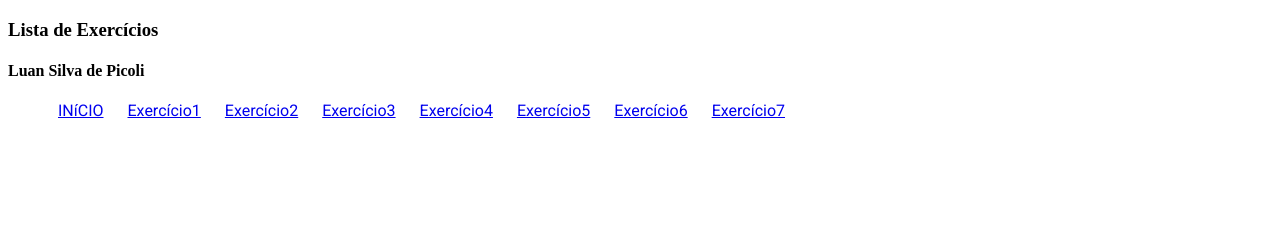
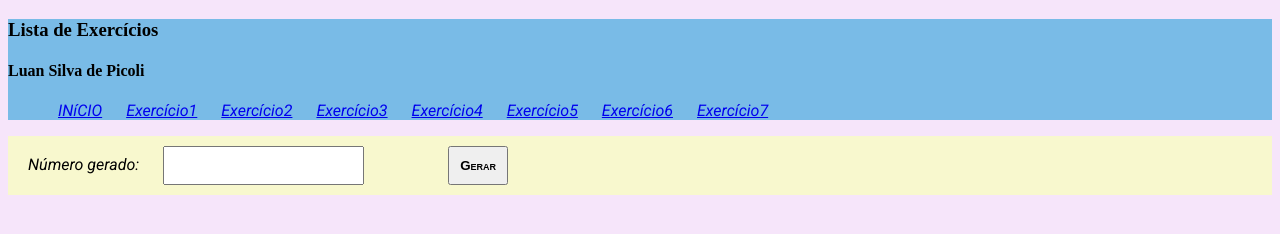
Before and after one commit to luanzeraa-lab/luanp1, a plain HTML site: page index7.html in a window 1280 px wide. Drawn offline with Linux system fonts and the light colour scheme.

Commit message:
Add files via upload

```diff
--- a/index7.html
+++ b/index7.html
@@ -28,10 +28,24 @@
     </header>
 
     <main>
+        <label for="text">Número gerado:</label>
+        <input type="text" name="gerado" id="gerado" readonly>
+        <button onclick="gerar()">Gerar</button>
+    </main>
 
+        <script>
+            function gerar(){
+            var gerado = document.getElementById('gerado');
+                gerado.value = Math.floor(1000 * Math.random());
+        }
 
+        if (gerado.value % 2  == 0){
+            alert ("par");
+        }else{
+            alert("impar");
+        }
+        </script>
 
-    </main>
 
 </body>
 
--- a/style.css
+++ b/style.css
@@ -1,5 +1,39 @@
+html{
+    background-color:rgb(246, 229, 250)
+}
 li{
     display: inline;
     margin: 0px 10px;
     font-family: roboto;
+    font-style: italic;
 }
+
+header{
+    background-color: rgb(121, 187, 231);
+}
+
+main{
+    background-color:rgb(248, 248, 206)
+}
+
+label{
+    font-style: oblique;
+    font-family: roboto;
+    padding: 10px;
+    margin: 10px;
+    line-height: 2;
+
+}
+
+input{
+    font-style: normal;
+    padding: 10px;
+}
+
+button{
+    font-variant: small-caps;
+    font-weight: bold;
+    padding: 10px;
+    margin: 10px;
+    margin-left: 80px;
+}
```
Also changed, not shown: index2.html (+1 -1 lines), index5.html (+1 -1 lines).
